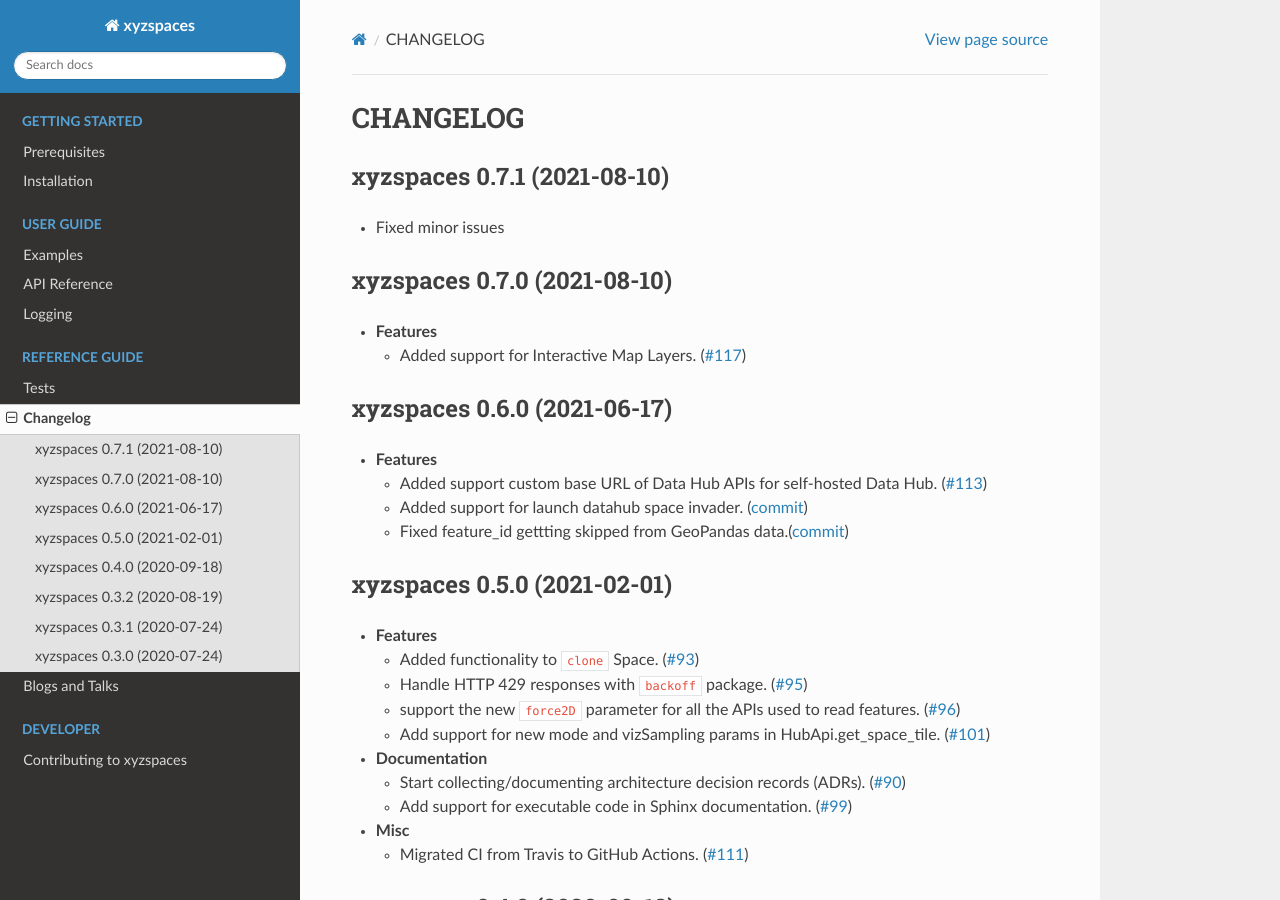
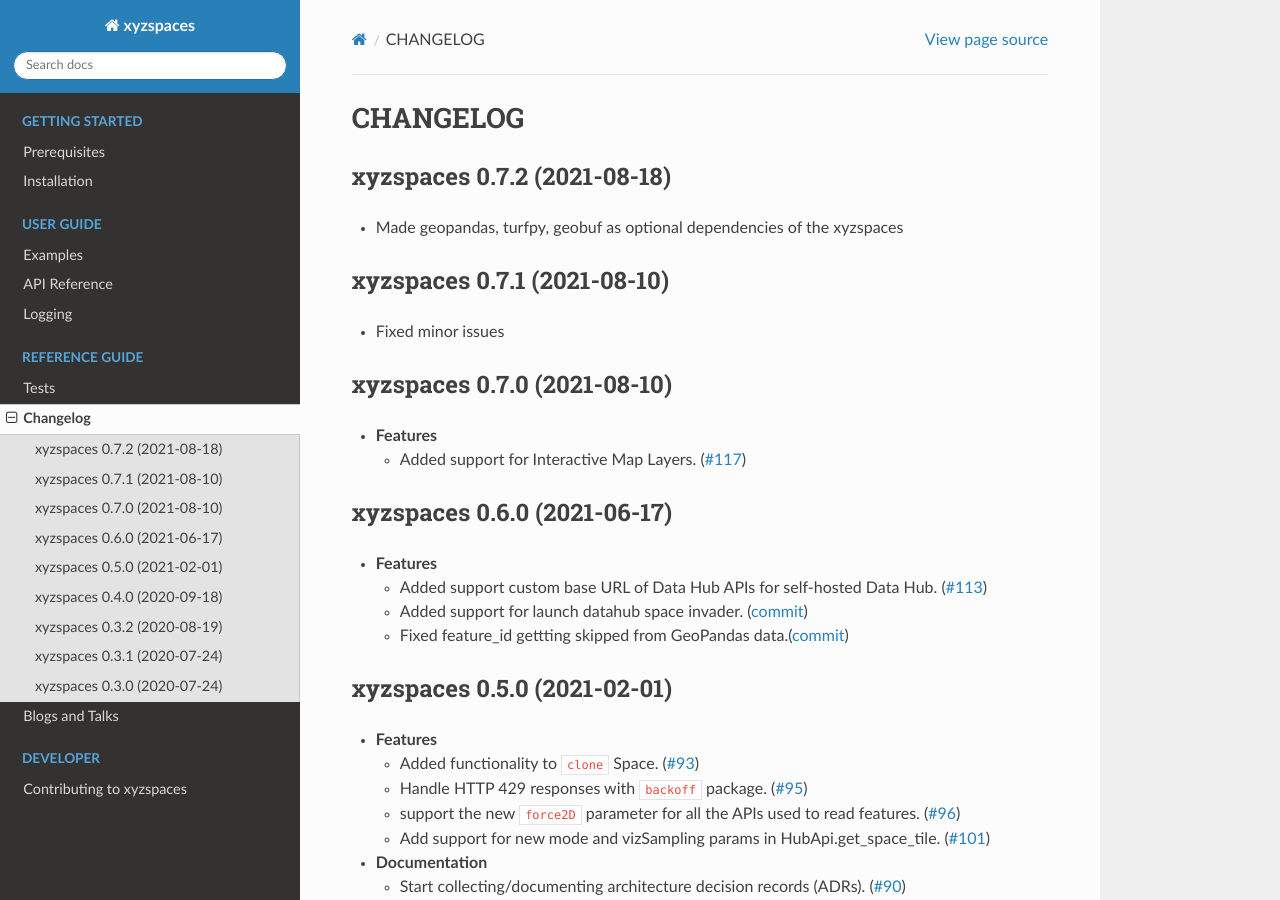
Before and after one commit to heremaps/xyz-spaces-python, a Sphinx documentation site: the page built from docs/source/changelog.rst, in a window 1280 px wide and 900 px high. Built offline with Sphinx 7.4.7 and the Read the Docs theme 2.0.0, drawn with Linux system fonts in a browser that asks for light colours.

Commit message:
updated changelog
Signed-off-by: Kharude, Sachin <sachin.kharude@here.com>

```diff
--- a/docs/source/changelog.rst
+++ b/docs/source/changelog.rst
@@ -1,5 +1,9 @@
 CHANGELOG
 =========
+
+xyzspaces 0.7.2 (2021-08-18)
+----------------------------
+* Made geopandas, turfpy, geobuf as optional dependencies of the xyzspaces
 
 xyzspaces 0.7.1 (2021-08-10)
 ----------------------------
```
Also changed, not shown: CHANGELOG.md (+6 -0 lines).
